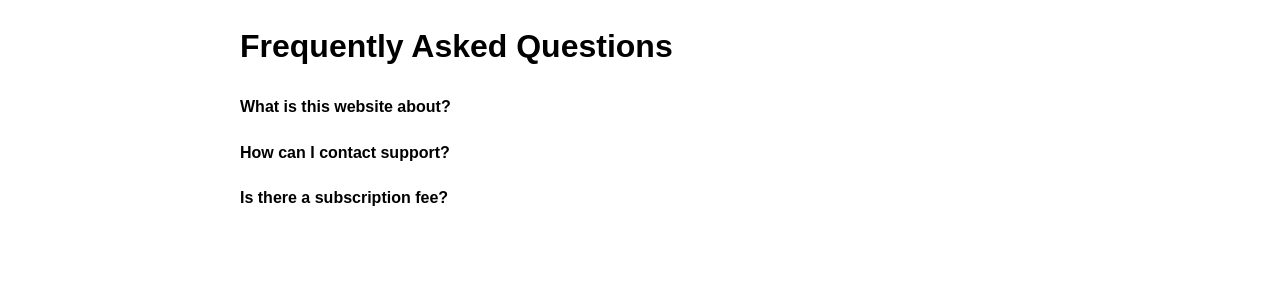
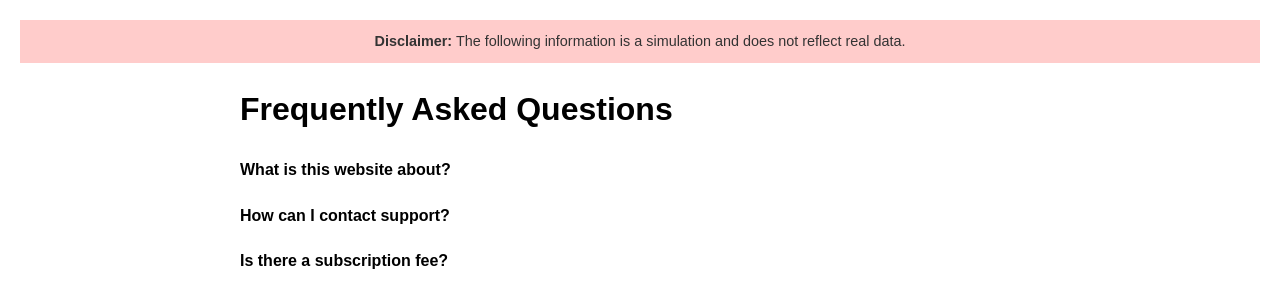
Before and after one commit to winterzmr/winterzmr, a plain HTML site: page faq.html in a window 1280 px wide. Drawn offline with Linux system fonts and the light colour scheme.

Commit message:
Update faq.html

```diff
--- a/faq.html
+++ b/faq.html
@@ -39,6 +39,9 @@
     </script>
 </head>
 <body>
+    <div style="background-color: #ffcccb; padding: 10px; text-align: center; font-size: 0.9rem; color: #333;">
+        <strong>Disclaimer:</strong> The following information is a simulation and does not reflect real data.
+    </div>
     <div class="faq-section">
         <h1>Frequently Asked Questions</h1>
         <div class="faq-item">
```
